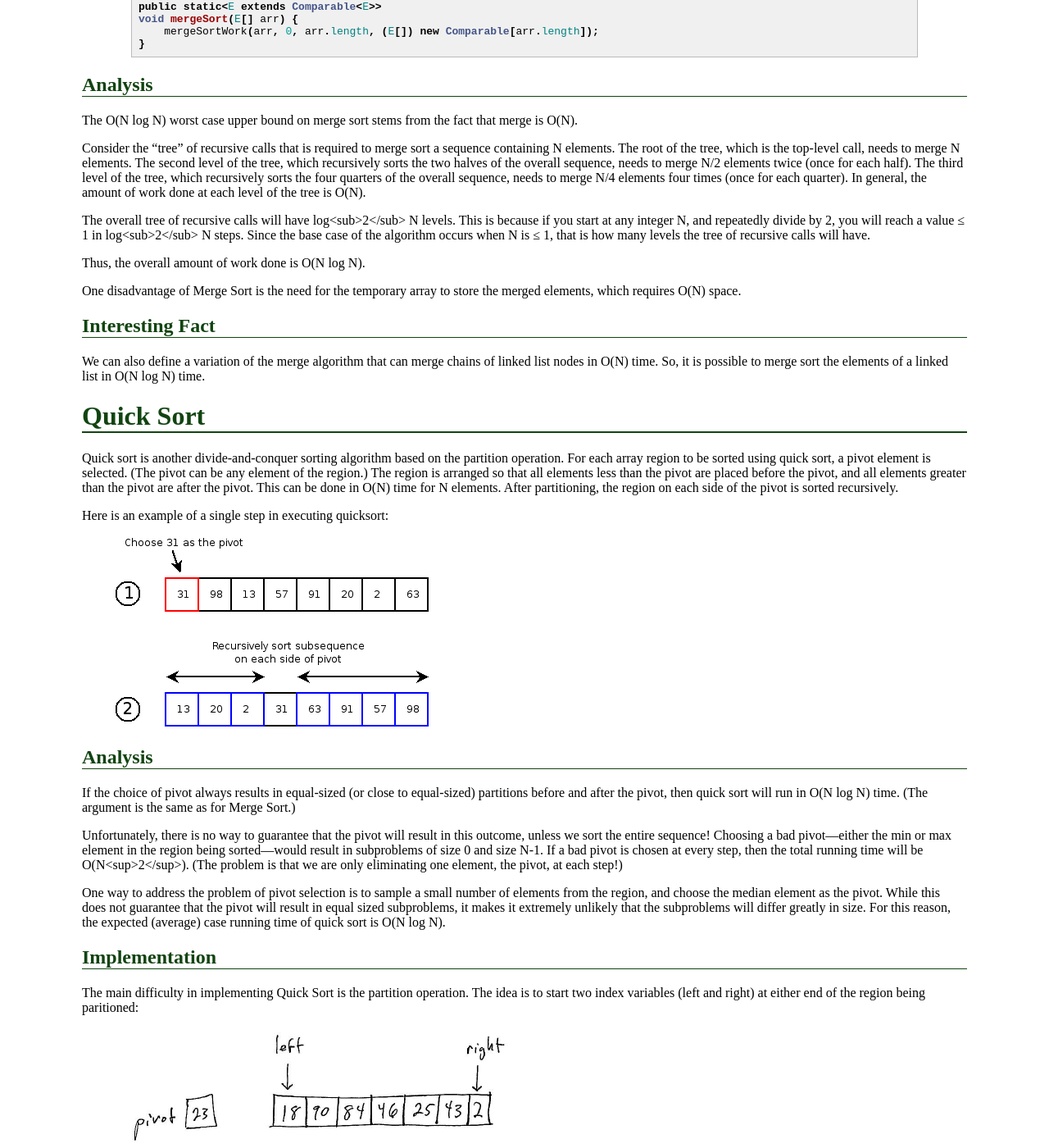
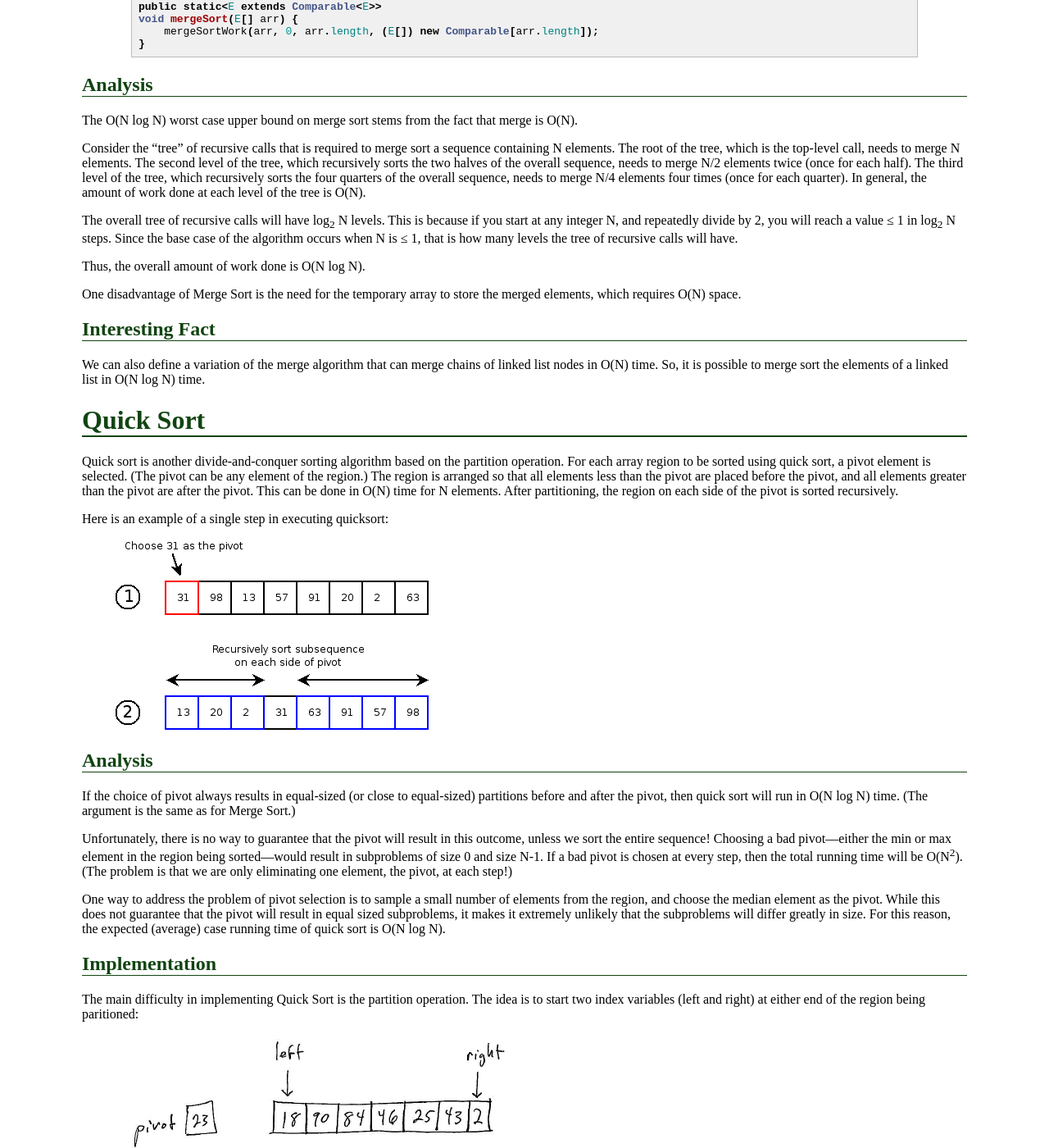
Before and after one commit to ycpcs/cs201-summer2014, a Jekyll site: the page built from lectures/lecture24.md, in a window 1280 px wide and 1400 px high, scrolled down 2652 px. Shown: the whole window at 82% size. Built offline with Jekyll 4.4.1, drawn with Linux system fonts in a browser that asks for light colours; Markdown is read by kramdown in place of the engine named in the settings.

Commit message:
formatting fixes

```diff
--- a/lectures/lecture24.md
+++ b/lectures/lecture24.md
@@ -112,7 +112,7 @@ The O(N log N) worst case upper bound on merge sort stems from the fact that mer
 
 Consider the "tree" of recursive calls that is required to merge sort a sequence containing N elements. The root of the tree, which is the top-level call, needs to merge N elements. The second level of the tree, which recursively sorts the two halves of the overall sequence, needs to merge N/2 elements twice (once for each half). The third level of the tree, which recursively sorts the four quarters of the overall sequence, needs to merge N/4 elements four times (once for each quarter). In general, the amount of work done at each level of the tree is O(N).
 
-The overall tree of recursive calls will have log\<sub\>2\</sub\> N levels. This is because if you start at any integer N, and repeatedly divide by 2, you will reach a value &le; 1 in log\<sub\>2\</sub\> N steps. Since the base case of the algorithm occurs when N is &le; 1, that is how many levels the tree of recursive calls will have.
+The overall tree of recursive calls will have log<sub>2</sub> N levels. This is because if you start at any integer N, and repeatedly divide by 2, you will reach a value &le; 1 in log<sub>2</sub> N steps. Since the base case of the algorithm occurs when N is &le; 1, that is how many levels the tree of recursive calls will have.
 
 Thus, the overall amount of work done is O(N log N).
 
@@ -137,7 +137,7 @@ Analysis
 
 If the choice of pivot always results in equal-sized (or close to equal-sized) partitions before and after the pivot, then quick sort will run in O(N log N) time. (The argument is the same as for Merge Sort.)
 
-Unfortunately, there is no way to guarantee that the pivot will result in this outcome, unless we sort the entire sequence! Choosing a bad pivot---either the min or max element in the region being sorted---would result in subproblems of size 0 and size N-1. If a bad pivot is chosen at every step, then the total running time will be O(N\<sup\>2\</sup\>). (The problem is that we are only eliminating one element, the pivot, at each step!)
+Unfortunately, there is no way to guarantee that the pivot will result in this outcome, unless we sort the entire sequence! Choosing a bad pivot---either the min or max element in the region being sorted---would result in subproblems of size 0 and size N-1. If a bad pivot is chosen at every step, then the total running time will be O(N<sup>2</sup>). (The problem is that we are only eliminating one element, the pivot, at each step!)
 
 One way to address the problem of pivot selection is to sample a small number of elements from the region, and choose the median element as the pivot. While this does not guarantee that the pivot will result in equal sized subproblems, it makes it extremely unlikely that the subproblems will differ greatly in size. For this reason, the expected (average) case running time of quick sort is O(N log N).
 
```
